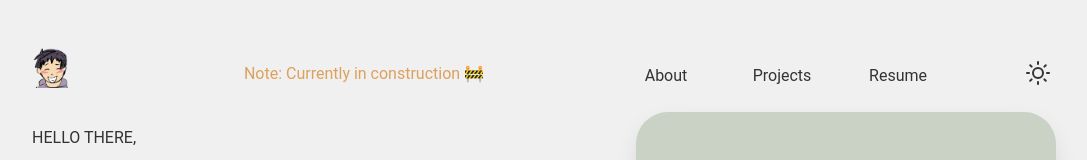
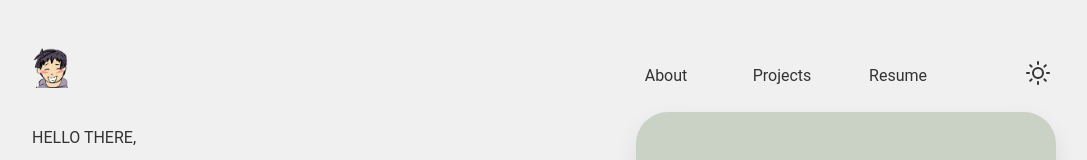
Before and after one commit to nhvn/portfolio, a React (Create React App) app: page / in a window 1280 px wide. Shown: the top 160 px of the page, without its empty margins (96-1183 px from the left). Built offline with nearby package versions, Linux system fonts and the light colour scheme; a web font is replaced by a local one.

Commit message:
Testing revert by removing construction

```diff
--- a/src/Navbar.js
+++ b/src/Navbar.js
@@ -68,7 +68,7 @@ const Navbar = ({ toggleDarkMode, isDarkMode }) => {
           </div>
         </a>
         <div>
-          <p id='construction'>Note: Currently in construction 🚧</p>
+          {/* <p id='construction'>Note: Currently in construction 🚧</p> */}
           </div>
         <div className="links">
           <ThemeProvider isDarkMode={isDarkMode}>
```
